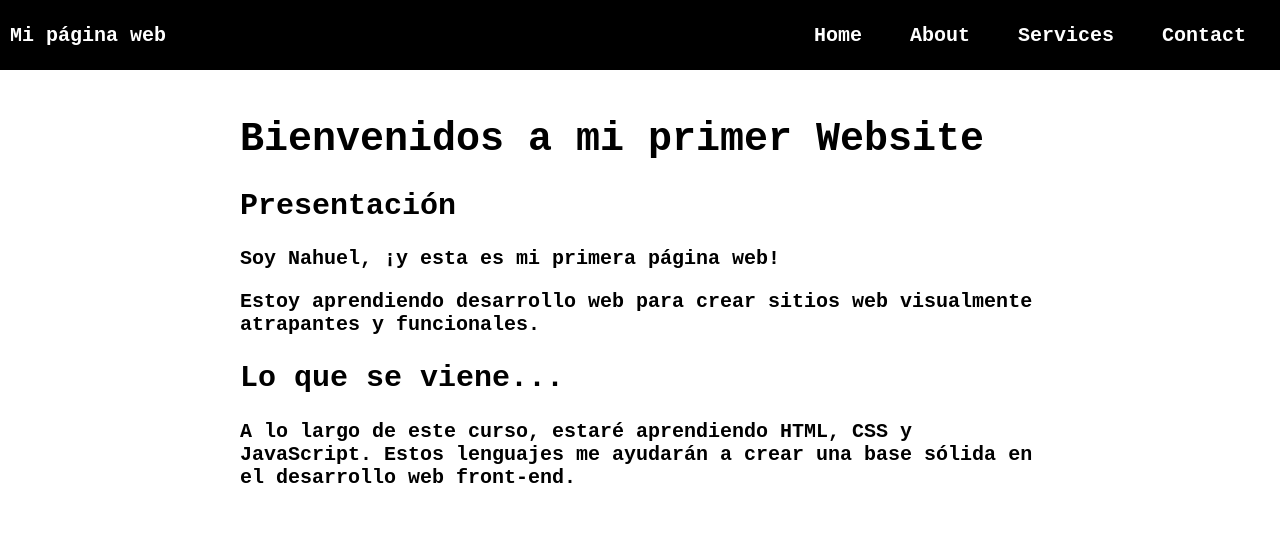
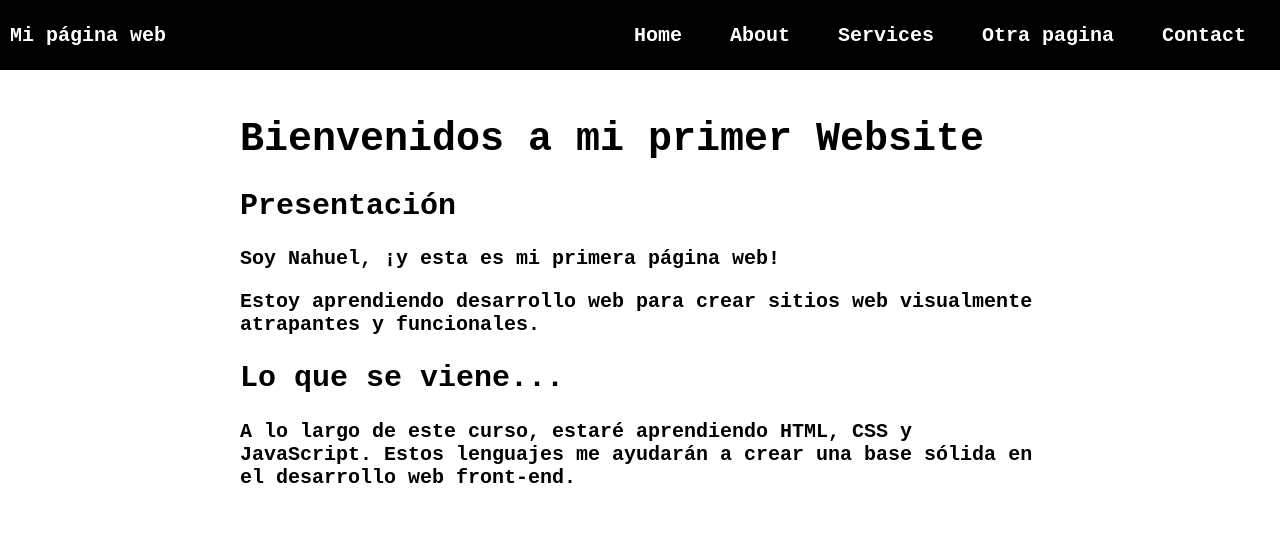
Before and after one commit to eggtudiante/mirepositorioremoto, a plain HTML site: page index.html in a window 1280 px wide. Shown: the top 557 px of the page. Drawn offline with Linux system fonts and the light colour scheme.

Commit message:
agregamos una nueva opcion al navbar

```diff
--- a/index.html
+++ b/index.html
@@ -14,6 +14,7 @@
               <li><a href="index.html">Home</a></li>
               <li><a href="about.html">About</a></li>
               <li><a href="services.html">Services</a></li>
+              <li><a href="otrapagina.html">Otra pagina</a></li>
               <li><a href="contact.html">Contact</a></li>
             </ul>
         </nav>
```
